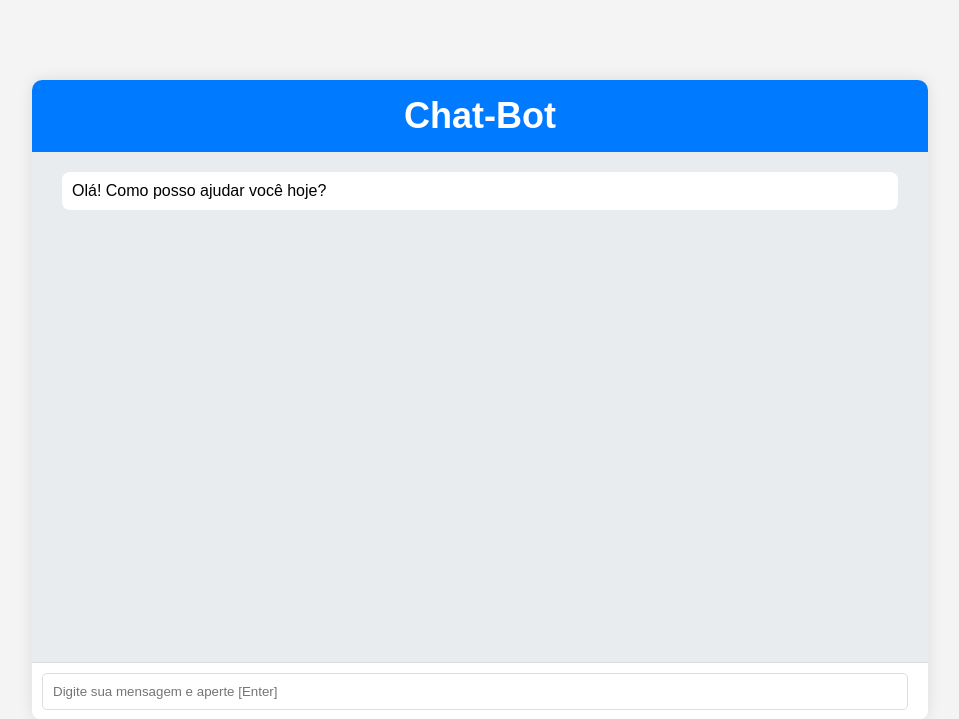
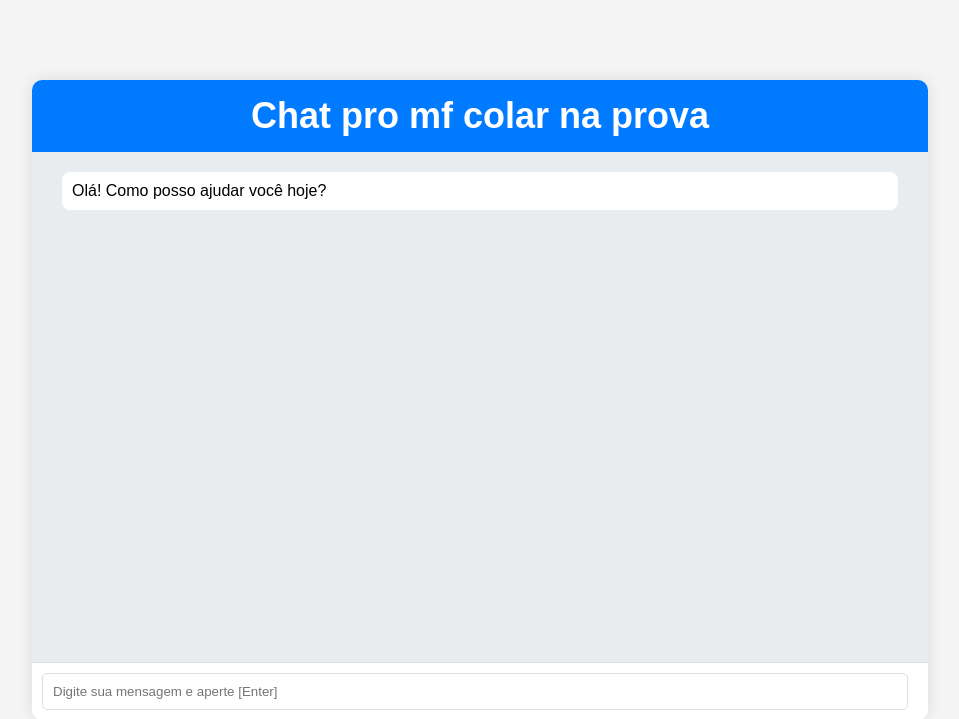
Before and after one commit to Casarin0118/python-ia-render, a Flask app: page / in a window 1280 px wide. Shown: the top 719 px of the page, without its empty margins (160-1119 px from the left). Run offline with Flask 3, Linux system fonts and the light colour scheme.

Commit message:
Update index.html

```diff
--- a/templates/index.html
+++ b/templates/index.html
@@ -13,7 +13,7 @@
 <body>
     <div class="chat-container">
         <div class="chat-header">
-            <h2>Chat-Bot</h2>
+            <h2>Chat pro mf colar na prova</h2>
         </div>
         <div class="chat-window" id="chatWindow">
             <div class="message bot">
```
